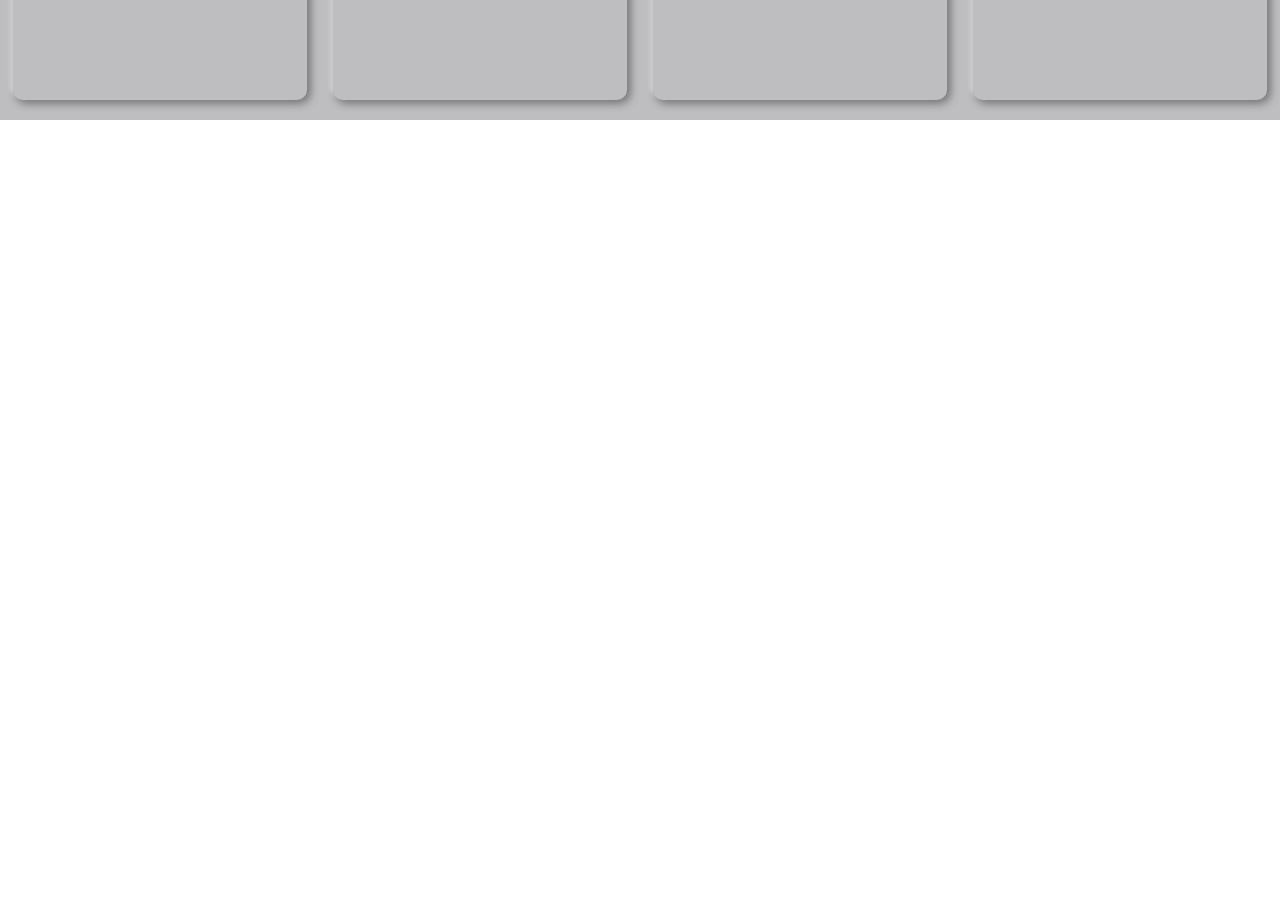
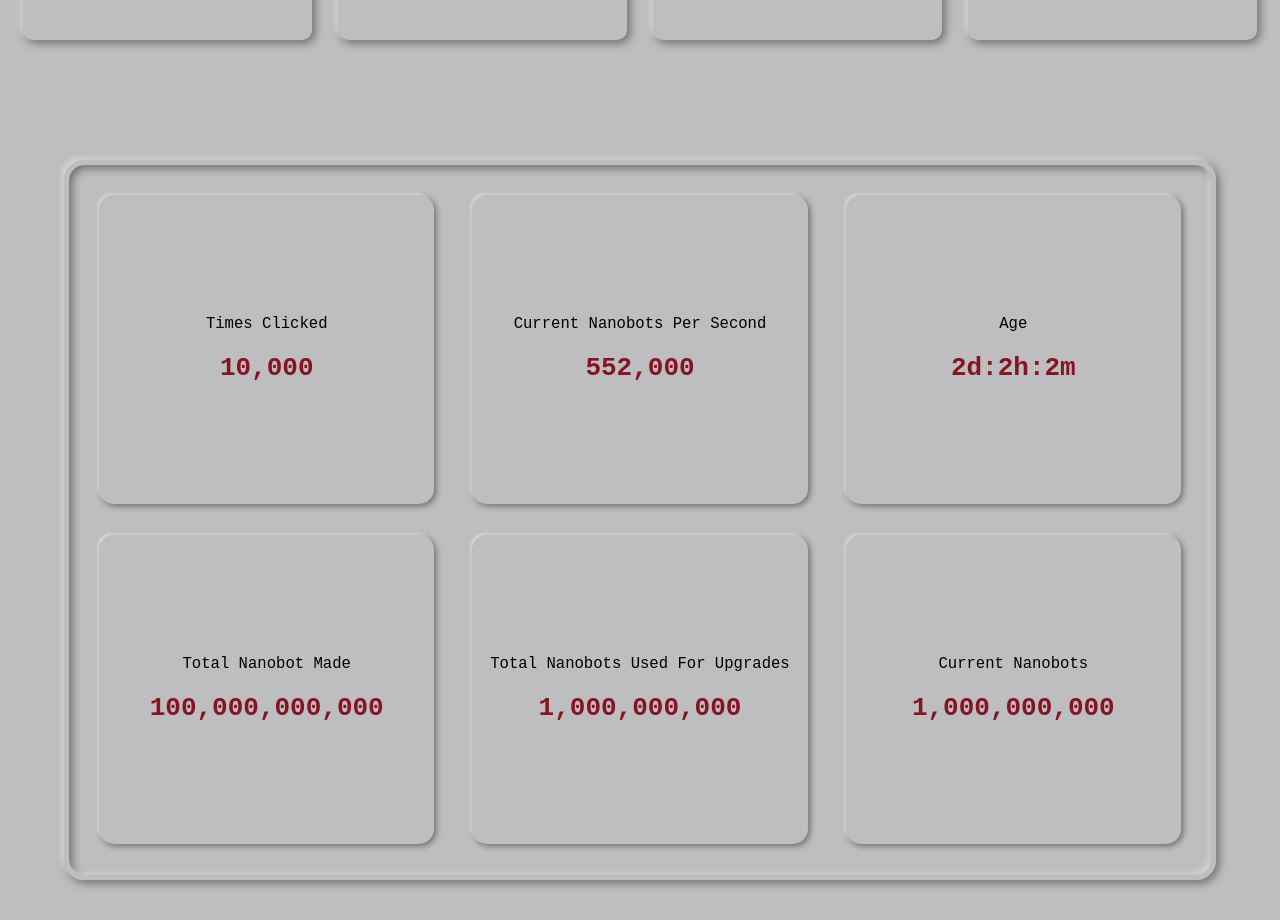
Before and after one commit to Robby-Codes/Nanobot-Factory, a React (Create React App) app in the folder nanobot-factory/: page / in a window 1280 px wide. Shown: the part 1480-2400 px from the top of the page. Before the commit the page ends 1600 px from the top, so only its background shows below. Built offline with nearby package versions, Linux system fonts and the light colour scheme.

Commit message:
Initial and basic design for the stats section.

```diff
--- a/nanobot-factory/src/App.js
+++ b/nanobot-factory/src/App.js
@@ -1,11 +1,13 @@
 import Clicker from "./main/clicker section";
 import Upgrade from "./main/upgrade section";
+import Stats from "./main/stats section";
 
 function App() {
   return (
     <>
       <Clicker />
       <Upgrade />
+      <Stats />
     </>
   );
 }
--- a/nanobot-factory/src/main/clicker section/clicker.css
+++ b/nanobot-factory/src/main/clicker section/clicker.css
@@ -26,7 +26,7 @@ h1 {
   padding: 2px 5px;
   border: 5px solid #bebec0;
   border-radius: 15px;
-  margin-bottom: 50px;
+  margin-bottom: 15%;
   box-shadow: -2px -2px 3px #ffffff70, 2px 2px 6px #00000070,
     inset -2px -2px 3px #ffffff70, inset 2px 2px 6px #00000070;
 }
--- /dev/null
+++ b/nanobot-factory/src/main/stats section/index.js
@@ -0,0 +1,44 @@
+import React from "react";
+import ReactDOM from "react-dom";
+import "./stats.css";
+
+const Stats = () => {
+  return (
+    <>
+      <div className="stats-section">
+        <div className="stats-container">
+          <div>
+            <div>
+              <p>Times Clicked</p>
+              <h1>10,000</h1>
+            </div>
+            <div>
+              <p>Current Nanobots Per Second</p>
+              <h1>552,000</h1>
+            </div>
+            <div>
+              <p>Age</p>
+              <h1>2d:2h:2m</h1>
+            </div>
+          </div>
+          <div>
+            <div>
+              <p>Total Nanobot Made</p>
+              <h1>100,000,000,000</h1>
+            </div>
+            <div>
+              <p>Total Nanobots Used For Upgrades</p>
+              <h1>1,000,000,000</h1>
+            </div>
+            <div>
+              <p>Current Nanobots</p>
+              <h1>1,000,000,000</h1>
+            </div>
+          </div>
+        </div>
+      </div>
+    </>
+  );
+};
+
+export default Stats;
--- /dev/null
+++ b/nanobot-factory/src/main/stats section/stats.css
@@ -0,0 +1,51 @@
+.stats-section {
+  height: 100vh;
+  width: 100%;
+  background-color: #bebec0;
+  display: flex;
+  justify-content: center;
+  align-items: center;
+}
+
+.stats-container {
+  height: 90%;
+  width: 90%;
+  padding: 30px;
+  border-radius: 20px;
+  border: 5px solid #bebec0;
+  box-shadow: -3px -3px 5px #ffffff70, 3px 3px 10px #00000070,
+    inset -3px -3px 5px #ffffff70, inset 3px 3px 10px #00000070;
+}
+
+.stats-container > div {
+  height: 50%;
+  width: 100%;
+  margin-bottom: 15px;
+  display: flex;
+  justify-content: space-between;
+}
+
+.stats-container > div > div {
+  padding: 10px;
+  border-radius: 15px;
+  display: flex;
+  flex-direction: column;
+  justify-content: center;
+  box-shadow: -2px -2px 3px #ffffff70, 2px 2px 6px #00000070;
+}
+
+.stats-container div:nth-of-type(1) > div {
+  height: 95%;
+  width: 31%;
+}
+
+.stats-container div:nth-of-type(2) > div {
+  height: 95%;
+  width: 31%;
+}
+
+.stats-container p {
+  font-size: 1.2em;
+  text-align: center;
+  margin-bottom: 20px;
+}
--- a/nanobot-factory/src/main/upgrade section/index.js
+++ b/nanobot-factory/src/main/upgrade section/index.js
@@ -24,7 +24,7 @@ const Upgrade = () => {
           itaque.
         </p>
       </div>
-      <div className="stack u1">
+      <div className="stack u2">
         <div className="u-icon-container">
           <img className="upgrade-icon" src={img} />
         </div>
@@ -37,7 +37,7 @@ const Upgrade = () => {
           itaque.
         </p>
       </div>
-      <div className="stack u1">
+      <div className="stack u3">
         <div className="u-icon-container">
           <img className="upgrade-icon" src={img} />
         </div>
@@ -50,7 +50,7 @@ const Upgrade = () => {
           itaque.
         </p>
       </div>
-      <div className="stack u1">
+      <div className="stack u4">
         <div className="u-icon-container">
           <img className="upgrade-icon" src={img} />
         </div>
--- a/nanobot-factory/src/main/upgrade section/upgrade.css
+++ b/nanobot-factory/src/main/upgrade section/upgrade.css
@@ -2,8 +2,7 @@
   height: 100vh;
   width: 100%;
   background-color: #bebec0;
-  border-top-width: 0;
-  border-bottom-width: 0;
+  padding: 0 10px;
   display: flex;
   justify-content: space-around;
   align-items: center;
@@ -11,7 +10,7 @@
 
 .stack {
   cursor: pointer;
-  height: 95%;
+  height: 80%;
   width: 23%;
   padding: 0 20px;
   border-top-width: 0;
```
Also changed, not shown: nanobot-factory/src/assets/test.png (added), 1 other file (tests, documents, lock files or other folders).
